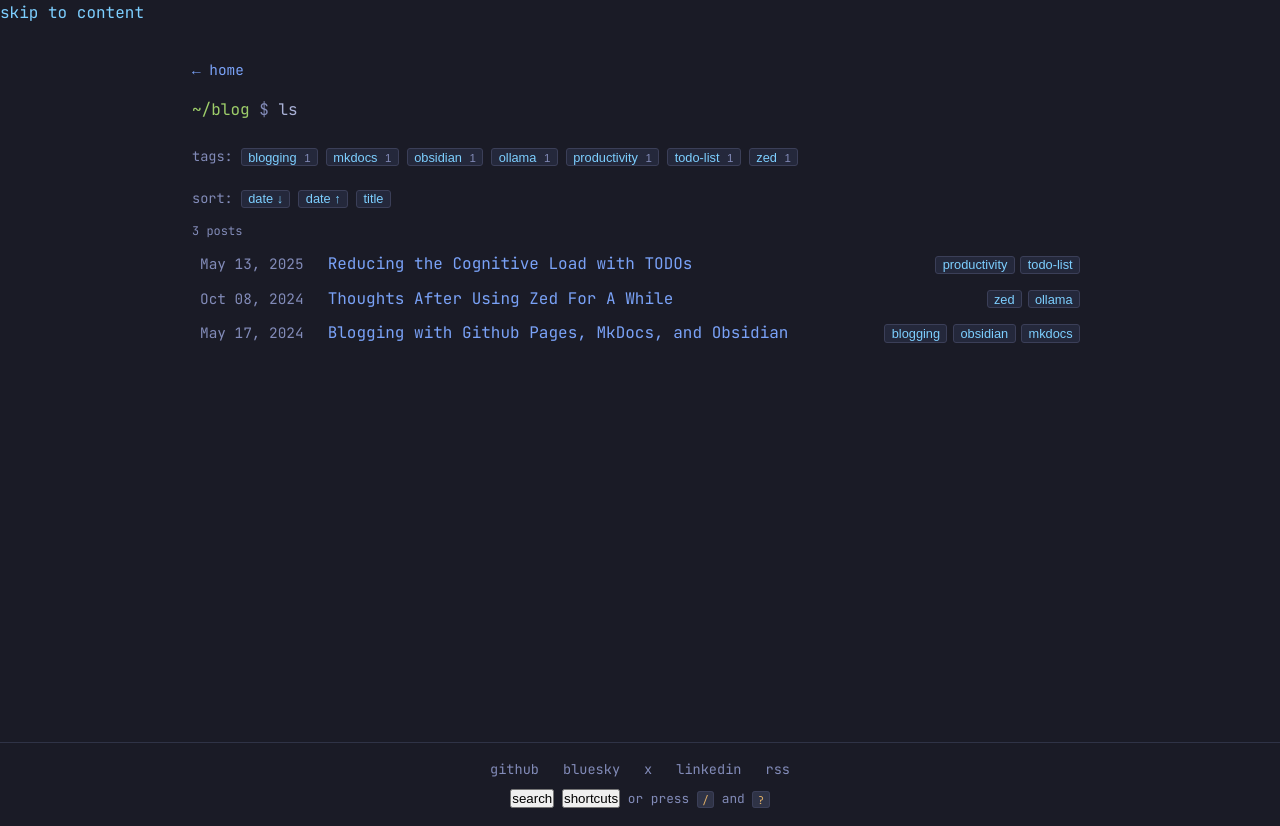
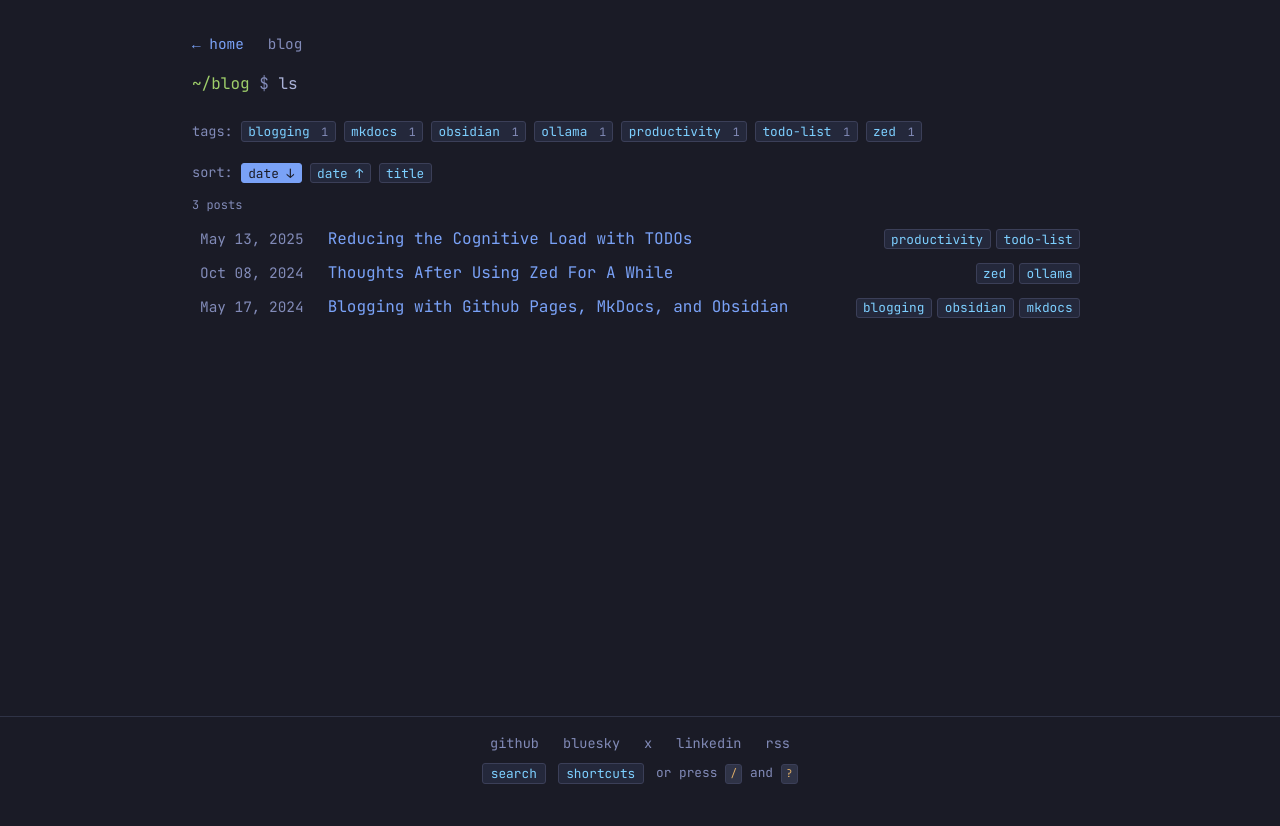
Before and after one commit to lazarust/lazarust.github.io, an Astro site: page /blog in a window 1280 px wide. After the commit the page ends 800 px from the top, so only its background shows below. Built offline with nearby package versions, Linux system fonts and the light colour scheme; Astro itself is replaced by a stand-in of ours.

Commit message:
fix(a11y): restore focus rings and mark the current page

```diff
--- a/src/pages/about.astro
+++ b/src/pages/about.astro
@@ -11,10 +11,11 @@ const { Content } = await render(about);
 ---
 
 <BaseLayout title={about.data.title}>
-  <nav class="nav-links">
+  <nav class="nav-links" aria-label="Breadcrumb">
     <a href="/" data-nav-item>
       &larr; home
     </a>
+    <span aria-current="page">about</span>
   </nav>
   <div class="prompt-line">
     <span class="prompt-user">~</span>
--- a/src/pages/blog/index.astro
+++ b/src/pages/blog/index.astro
@@ -10,10 +10,11 @@ const postData = sorted.map(serializePost);
 
 <BaseLayout title="~/blog">
   <h1 class="sr-only">Blog</h1>
-  <nav class="nav-links">
+  <nav class="nav-links" aria-label="Breadcrumb">
     <a href="/" data-nav-item>
       &larr; home
     </a>
+    <span aria-current="page">blog</span>
   </nav>
 
   <BlogFilter client:load posts={postData} />
--- a/src/pages/categories/[category].astro
+++ b/src/pages/categories/[category].astro
@@ -18,10 +18,11 @@ const sorted = posts.sort(byDateDesc);
 
 <BaseLayout title={`Category: ${category}`}>
   <h1 class="sr-only">Category: {category}</h1>
-  <nav class="nav-links">
+  <nav class="nav-links" aria-label="Breadcrumb">
     <a href="/" data-nav-item>
       &larr; home
     </a>
+    <span aria-current="page">{category}</span>
   </nav>
   <div class="prompt-line">
     <span class="prompt-user">~/blog</span>
--- a/src/pages/posts/[...slug].astro
+++ b/src/pages/posts/[...slug].astro
@@ -17,13 +17,14 @@ const { Content } = await render(post);
 ---
 
 <BaseLayout title={post.data.title}>
-  <nav class="nav-links">
+  <nav class="nav-links" aria-label="Breadcrumb">
     <a href="/" data-nav-item>
       &larr; home
     </a>{' '}
     <a href="/blog/" data-nav-item>
       &larr; blog
     </a>
+    <span aria-current="page">{post.data.title}</span>
   </nav>
   <div class="prompt-line">
     <span class="prompt-user">~/blog</span>
--- a/src/styles/tokyonight.css
+++ b/src/styles/tokyonight.css
@@ -41,6 +41,23 @@
   border: 0;
 }
 
+.skip-link {
+  position: absolute;
+  top: -4rem;
+  left: 1rem;
+  z-index: 100;
+  padding: 0.5rem 1rem;
+  border: 1px solid var(--blue);
+  border-radius: 3px;
+  background: var(--surface-0);
+  color: var(--fg-bright);
+}
+
+.skip-link:focus,
+.skip-link:focus-visible {
+  top: 1rem;
+}
+
 html {
   font-size: 16px;
 }
@@ -59,13 +76,15 @@ body {
 a {
   color: var(--link);
   text-decoration: none;
-  transition: color 0.15s ease;
 }
 
-a:hover,
-a:focus-visible {
+a:hover {
   color: var(--link-hover);
-  outline: none;
+}
+
+:focus-visible {
+  outline: 2px solid var(--blue);
+  outline-offset: 2px;
 }
 
 a[data-nav-item]:focus-visible {
@@ -74,6 +93,17 @@ a[data-nav-item]:focus-visible {
   outline: 1px solid var(--blue);
   outline-offset: -1px;
   border-radius: 2px;
+}
+
+kbd {
+  display: inline-block;
+  padding: 0.05em 0.4em;
+  border: 1px solid var(--surface-2);
+  border-radius: 3px;
+  background: var(--surface-1);
+  color: var(--yellow);
+  font-family: inherit;
+  font-size: 0.85em;
 }
 
 .app-shell {
@@ -111,6 +141,10 @@ a[data-nav-item]:focus-visible {
   gap: 1.5rem;
   margin-bottom: 1rem;
   font-size: 0.9rem;
+}
+
+.nav-links [aria-current='page'] {
+  color: var(--comment);
 }
 
 .intro {
@@ -167,18 +201,26 @@ a[data-nav-item]:focus-visible {
 
 .tag {
   display: inline-block;
-  font-size: 0.8rem;
   padding: 0.05em 0.5em;
   border: 1px solid var(--surface-2);
   border-radius: 3px;
+  background: var(--surface-0);
   color: var(--cyan);
-  background: var(--surface-0);
+  font-family: inherit;
+  font-size: 0.8rem;
+  cursor: pointer;
 }
 
 .tag:hover {
   color: var(--bg);
   background: var(--cyan);
   border-color: var(--cyan);
+}
+
+.tag[aria-pressed='true'] {
+  color: var(--bg);
+  background: var(--blue);
+  border-color: var(--blue);
 }
 
 .post-tags {
@@ -343,20 +385,31 @@ a[data-nav-item]:focus-visible {
 }
 
 .footer-hint {
-  text-align: center;
+  display: flex;
+  flex-wrap: wrap;
+  justify-content: center;
+  align-items: center;
+  gap: 0.75rem;
   margin-top: 0.5rem;
   font-size: 0.8rem;
   color: var(--comment);
 }
 
-.footer-hint kbd {
-  background: var(--surface-1);
+.footer-button {
+  padding: 0.05em 0.6em;
   border: 1px solid var(--surface-2);
-  padding: 0.05em 0.4em;
   border-radius: 3px;
+  background: var(--surface-0);
+  color: var(--cyan);
   font-family: inherit;
-  font-size: 0.85em;
-  color: var(--yellow);
+  font-size: 0.8rem;
+  cursor: pointer;
+}
+
+.footer-button:hover {
+  color: var(--bg);
+  background: var(--cyan);
+  border-color: var(--cyan);
 }
 
 @media (max-width: 640px) {
@@ -386,11 +439,6 @@ a[data-nav-item]:focus-visible {
     flex-basis: 100%;
   }
 
-  .search-hints {
-    flex-wrap: wrap;
-    gap: 0.5rem;
-  }
-
   .site-footer {
     padding: 0.75rem 1rem;
   }
@@ -399,3 +447,22 @@ a[data-nav-item]:focus-visible {
     gap: 1rem;
   }
 }
+
+@media (prefers-reduced-motion: no-preference) {
+  a,
+  .skip-link {
+    transition:
+      color 0.15s ease,
+      top 0.15s ease;
+  }
+}
+
+@media (prefers-reduced-motion: reduce) {
+  *,
+  *::before,
+  *::after {
+    animation-duration: 0.01ms !important;
+    animation-iteration-count: 1 !important;
+    transition-duration: 0.01ms !important;
+  }
+}
```
